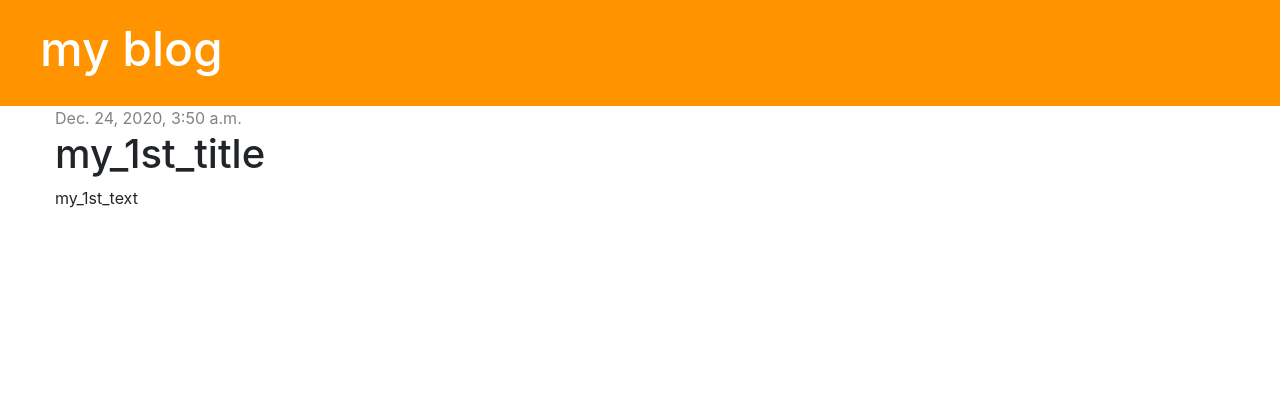
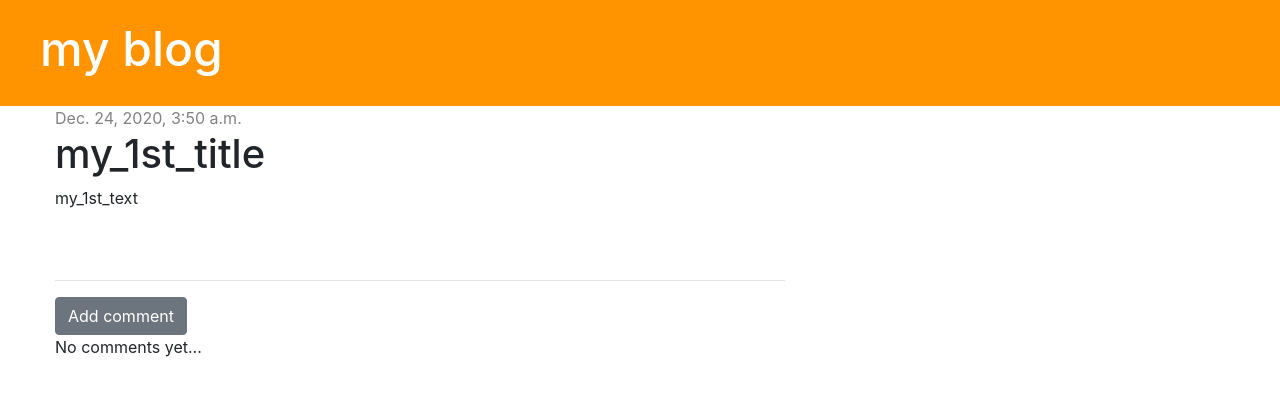
Before and after one commit to QandeelKhan/my_django_site, a Django app: page /post/1/ in a window 1280 px wide. Shown: the top 396 px of the page. Run offline with Django 3.2, Linux system fonts and the light colour scheme; data comes from the database, SQL or seed files in the repository; both versions use the stored data as it was after the commit; some libraries are stand-ins or nearby versions.

Commit message:
adding comment feature to our blog post

```diff
--- a/blog/admin.py
+++ b/blog/admin.py
@@ -1,6 +1,7 @@
 from django.contrib import admin
-from .models import Post
+from .models import Post, Comment
 
 # Register your models here.
 
 admin.site.register(Post)
+admin.site.register(Comment)
--- a/blog/models.py
+++ b/blog/models.py
@@ -21,3 +21,12 @@ class Post(models.Model):
     def __str__(self):
         # return f"({self.title} by {self.author})"
         return self.title
+
+class Comment(models.Model):
+    post = models.ForeignKey('blog.Post', on_delete=models.CASCADE, related_name='comments') #that related name is used when we want to access our all comments of a specific post.
+    author = models.CharField(max_length=200)
+    text = models.TextField()
+    created_date = models.DateTimeField(default=timezone.now)
+
+    def __str__(self):
+        return self.text
--- a/blog/static/base.css
+++ b/blog/static/base.css
@@ -36,3 +36,6 @@
     font-size: 26pt;
     margin-right: 26px;
 }
+.comment {
+    margin: 20px 0px 20px 20px;
+}
--- a/blog/templates/blog/post_detail.html
+++ b/blog/templates/blog/post_detail.html
@@ -16,4 +16,17 @@
     <h1>{{ post.title }}</h1>
     <p>{{ post.text|linebreaksbr }}</p>
 </div>
+    <hr>
+    <a href="{% url 'blog:add_comment_to_post' post.id %}" class="btn btn-secondary">Add comment</a>
+    {% for comment in post.comments.all %}
+    <div class="comment">
+        <div class="date">
+            {{ comment.created_date }}
+        </div>
+        <strong>{{ comment.author }}</strong>
+        <p>{{ comment.text }}</p>
+    </div>
+    {% empty %}
+    <p>No comments yet...</p>
+    {% endfor %}
 {% endblock %}
--- a/blog/urls.py
+++ b/blog/urls.py
@@ -9,5 +9,6 @@ urlpatterns = [
     path('post/new/', views.post_new, name='post_new'),
     path('post/<int:post_id>/edit/', views.post_edit, name='post_edit'),
     path('drafts/', views.post_draft_list, name='post_draft_list'),
-    path('post/<int:post_id>/publish', views.post_publish, name='post_publish'),
+    path('post/<int:post_id>/publish/', views.post_publish, name='post_publish'),
+    path('post/<int:post_id>/comment/', views.add_comment_to_post, name='add_comment_to_post'),
 ]
--- a/blog/views.py
+++ b/blog/views.py
@@ -2,7 +2,7 @@ from django.shortcuts import render,get_object_or_404, redirect
 from django.contrib.auth.decorators import login_required
 from django.utils import timezone
 from .models import Post
-from .forms import PostForm
+from .forms import PostForm, CommentForm
 
 # Create your views here.
 def post_list(request):
@@ -58,3 +58,20 @@ def post_publish(request, post_id):
     post = get_object_or_404(Post, pk=post_id)
     post.publish()
     return redirect('blog:post_detail', post.id)
+
+
+def add_comment_to_post(request, post_id):
+    post = get_object_or_404(Post, pk=post_id)
+    if request.method == 'POST':
+        form = CommentForm(request.POST)
+        if form.is_valid():
+            comment = form.save(commit=False)
+            comment.author = request.user
+            comment.post = post
+            comment.save()
+            return redirect('blog:post_detail', post.id)
+
+    else:
+        form = CommentForm()
+        stuff_for_frontend = {'form': form}
+        return render(request, 'blog/add_comment_to_post.html', stuff_for_frontend)
```
Also changed, not shown: blog/forms.py (+7 -1 lines), blog/templates/blog/add_comment_to_post.html (added, +9 -0 lines), blog/migrations/0008_comment.py (added), blog/migrations/0009_auto_20201226_0729.py (added), db.sqlite3.
